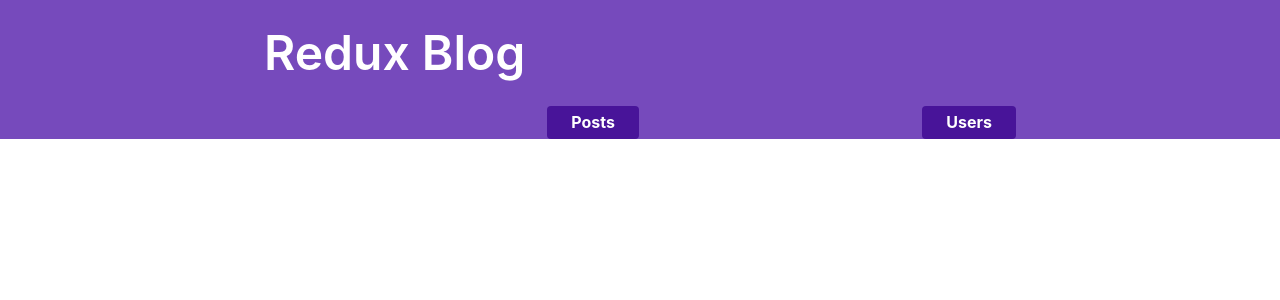
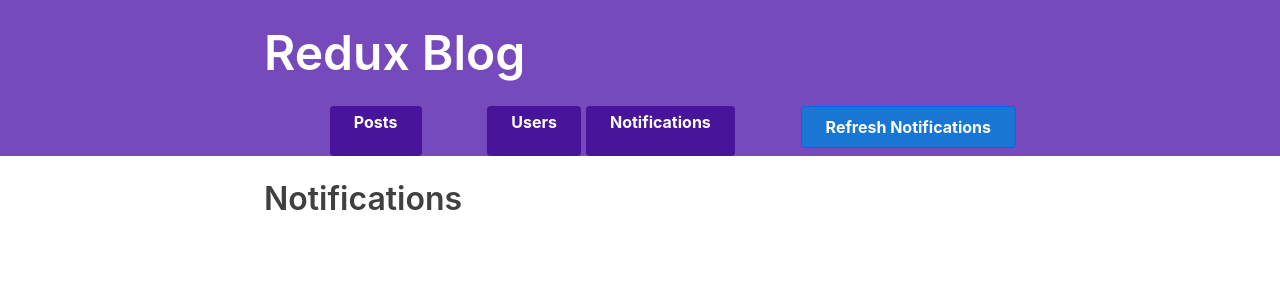
Before and after one commit to macadadi/redux-blog, a React (Create React App) app: page /notifications in a window 1280 px wide. Shown: the top 300 px of the page. Built offline with nearby package versions, Linux system fonts and the light colour scheme; no server answers; what miragejs, txtgen would draw is missing.

Commit message:
single author posts

```diff
--- a/src/App.js
+++ b/src/App.js
@@ -5,6 +5,7 @@
 import {EditPostForm} from './features/posts/EditPostForm'
 import {UsersList} from './features/users/UsersList'
 import {UserPage} from './features/users/UserPage'
+import { NotificationsList } from './features/notifications/NotificationsList'
 import {
   BrowserRouter as Router,
   Switch,
@@ -20,6 +21,7 @@
       <Navbar />
       <div className="App">
         <Switch>
+        <Route exact path="/notifications" component={NotificationsList} />
           <Route
             exact
             path="/"
--- a/src/app/Navbar.js
+++ b/src/app/Navbar.js
@@ -1,6 +1,28 @@
 import React from 'react'
 import { Link } from 'react-router-dom'
+import { useDispatch, useSelector } from 'react-redux'
+import { fetchNotifications, selectAllNotifications } from '../features/notifications/notificationsSlice'
+
+
+
+
+
 export const Navbar = () => {
+
+  const dispatch = useDispatch()
+  const notifications = useSelector(selectAllNotifications)
+  const numUnreadNotifications = notifications.filter(n => !n.read).length
+
+  const fetchNewNotifications = () => {
+    dispatch(fetchNotifications())
+  }
+   let unreadNotificationsBadge
+  if (numUnreadNotifications > 0) {
+  unreadNotificationsBadge = (
+      <span className="badge">{numUnreadNotifications}</span>
+    )
+  }
+
   return (
     <nav>
       <section>
@@ -14,8 +36,12 @@
           </div>
               <div className="navLinks">
             <Link to="/users">Users</Link>
+           <Link to="/notifications">Notifications{unreadNotificationsBadge}</Link>
 
           </div>
+          <button className="button" onClick={fetchNewNotifications}>
+            Refresh Notifications
+          </button>
         </div>
       </section>
     </nav>
--- /dev/null
+++ b/src/features/notifications/NotificationsList.js
@@ -0,0 +1,46 @@
+import React,{useEffect} from 'react'
+import { useSelector, useDispatch } from 'react-redux'
+import classnames from 'classnames'
+import { formatDistanceToNow, parseISO } from 'date-fns'
+import { selectAllNotifications,allNotificationsRead} from './notificationsSlice'
+
+import { selectAllUsers } from '../users/usersSlice'
+
+export const NotificationsList = () => {
+   const dispatch = useDispatch()
+  const notifications = useSelector(selectAllNotifications)
+  const users = useSelector(selectAllUsers)
+
+  useEffect(() => {
+    dispatch(allNotificationsRead())
+  })
+  const renderedNotifications = notifications.map(notification => {
+    const date = parseISO(notification.date)
+    const timeAgo = formatDistanceToNow(date)
+    const user = users.find(user => user.id === notification.user) || {
+      name: 'Unknown User'
+    }
+
+     const notificationClassname = classnames('notification', {
+      new: notification.isNew
+    })
+
+    return (
+      <div key={notification.id} className={notificationClassname}>
+        <div>
+          <b>{user.name}</b> {notification.message}
+        </div>
+        <div title={notification.date}>
+          <i>{timeAgo} ago</i>
+        </div>
+      </div>
+    )
+  })
+
+  return (
+    <section className="notificationsList">
+      <h2>Notifications</h2>
+      {renderedNotifications}
+    </section>
+  )
+}
--- a/src/features/notifications/notificationsSlice.js
+++ b/src/features/notifications/notificationsSlice.js
@@ -18,9 +18,19 @@
 const notificationsSlice = createSlice({
   name: 'notifications',
   initialState: [],
-  reducers: {},
+  reducers: {
+        allNotificationsRead(state, action) {
+      state.forEach(notification => {
+        notification.read = true
+      })
+    },
+  },
   extraReducers: {
     [fetchNotifications.fulfilled]: (state, action) => {
+      state.forEach(notification => {
+        // Any notifications we've read are no longer new
+        notification.isNew = !notification.read
+      })
       state.push(...action.payload)
       // Sort with newest first
       state.sort((a, b) => b.date.localeCompare(a.date))
@@ -28,6 +38,8 @@
   }
 })
 
+
+export const { allNotificationsRead } = notificationsSlice.actions
 export default notificationsSlice.reducer
 
 export const selectAllNotifications = state => state.notifications
```
